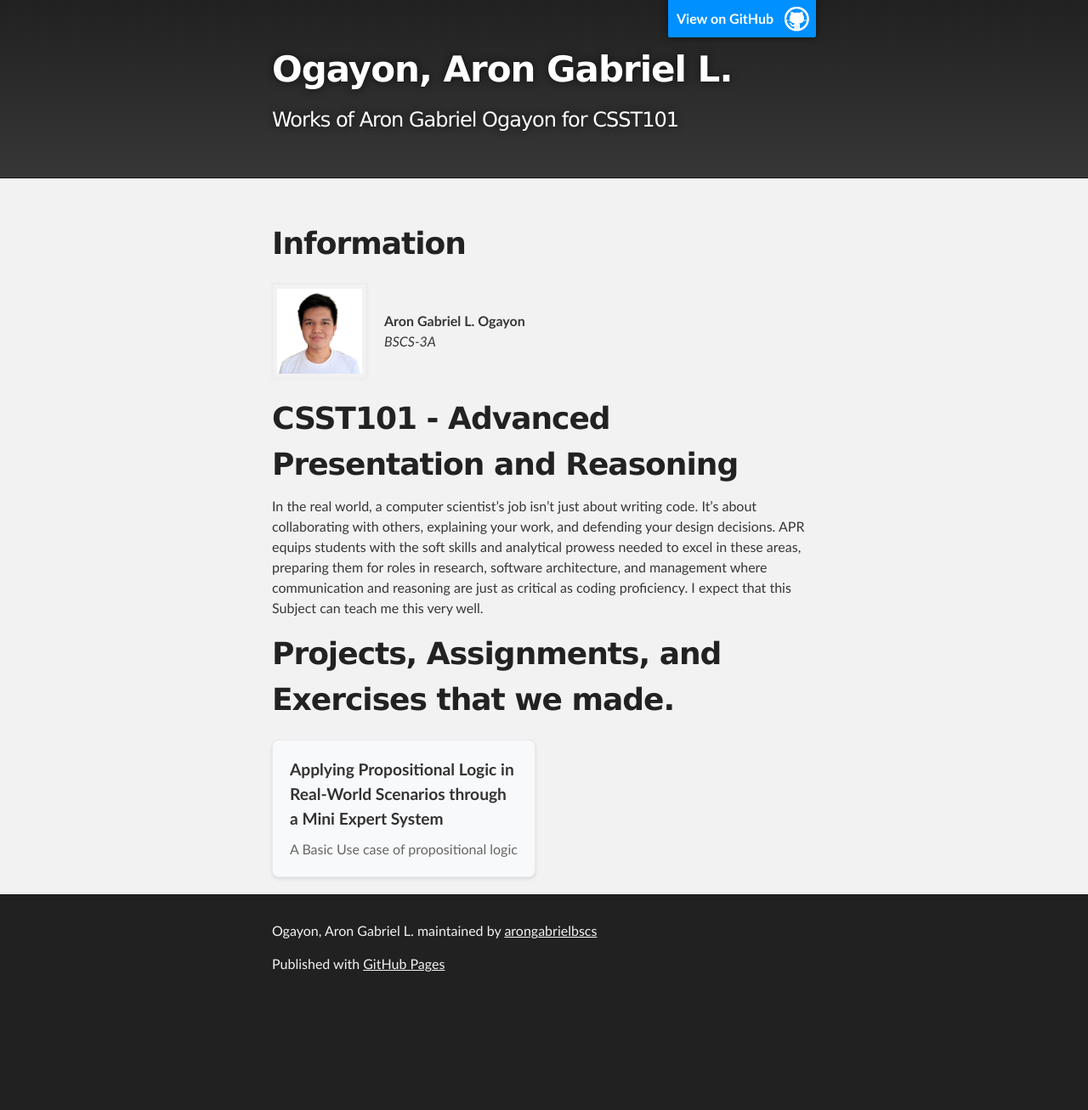
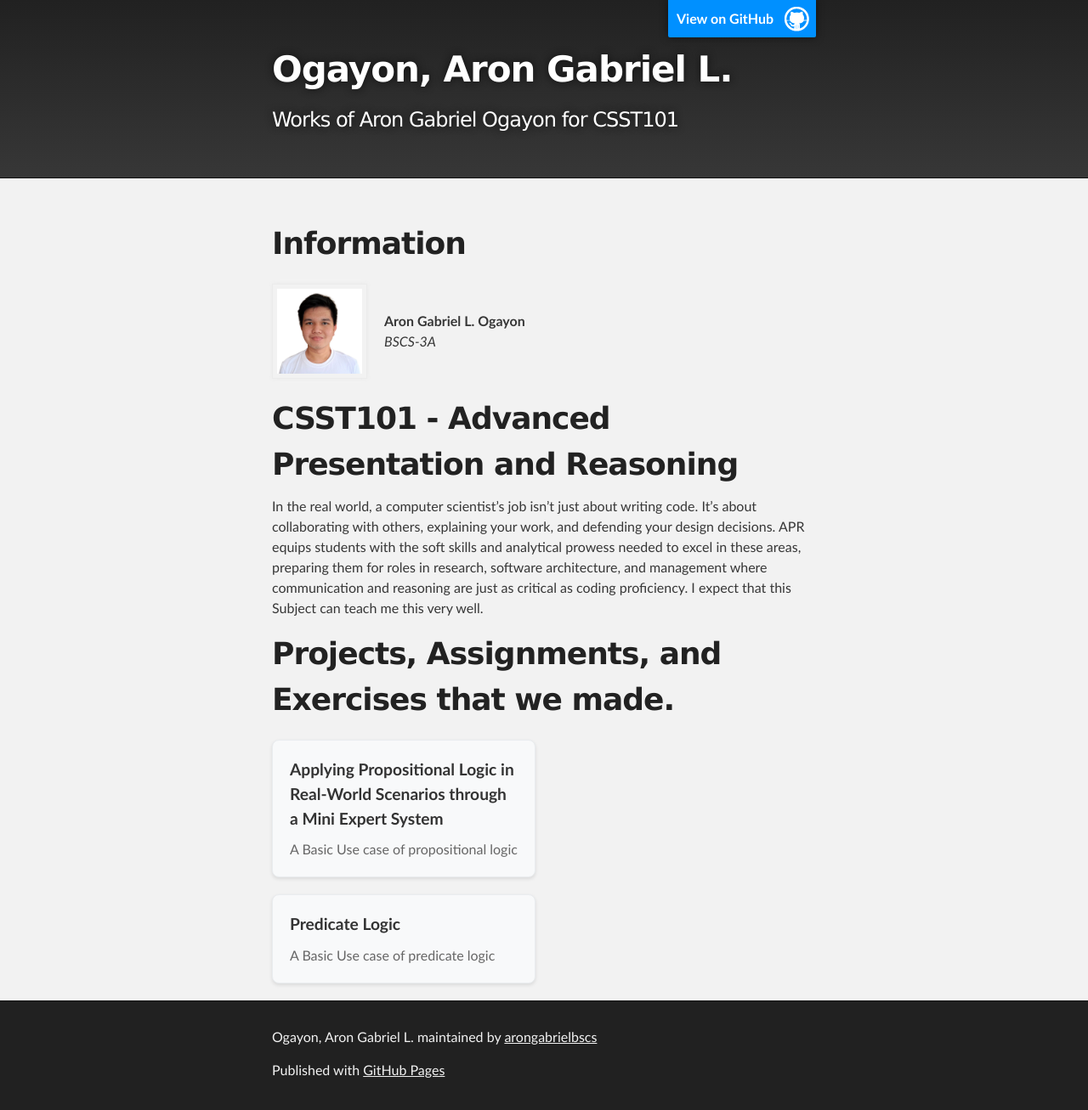
Before and after one commit to arongabrielbscs/CSST101-3A-AY2526, a Jekyll site: the page built from docs/index.md, in a window 1280 px wide. Shown: the whole page at 85% size. Built offline with Jekyll 4.4.1, drawn with Linux system fonts in a browser that asks for light colours; our own code applies the rules of GitHub Pages for plain Markdown files; before the commit the page ends 1182 px from its top, so only the background shows below that.

Commit message:
Add Predicate logic exercise

```diff
--- a/docs/index.md
+++ b/docs/index.md
@@ -64,3 +64,12 @@ In the real world, a computer scientist's job isn't just about writing code. It'
     </div>
   </a>
 </div>
+
+<div class="projects-container">
+  <a href="{{ '/predicate_logic' | relative_url }}" target="_blank" class="project-card">
+    <div class="project-title">Predicate Logic</div>
+    <div class="project-description">
+      A Basic Use case of predicate logic
+    </div>
+  </a>
+</div>
```
Also changed, not shown: docs/predicate_logic.md (added, +8 -0 lines).
